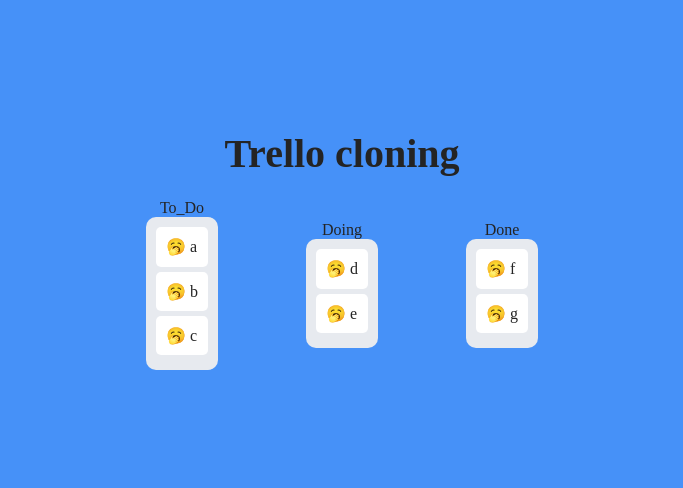
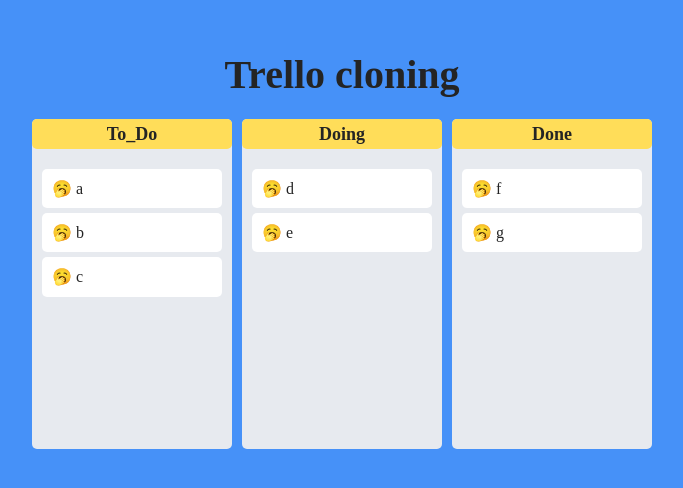
Before and after one commit to jae-hun-e/react-masterclass, a React (Create React App) app: page / in a window 1280 px wide. Shown: the part 150-638 px from the top of the page, without its empty margins (298-981 px from the left). Built offline with nearby package versions, Linux system fonts and the light colour scheme.

Commit message:
board 여러개 styleing

```diff
--- a/src/Trello.tsx
+++ b/src/Trello.tsx
@@ -18,7 +18,7 @@
       args
     );
     // ! 같은 자리에 두었을 때
-    // if (!args.draggableId) return;
+    if (!args.draggableId) return;
     // setList((oldList) => {
     //   const dragIndex = args.source.index;
     //   const dropIndex = args.destination?.index;
@@ -35,7 +35,6 @@
     //     "newList",
     //     newList
     //   );
-
     //   return newList;
     // });
   };
@@ -72,8 +71,9 @@
 `;
 
 const Boards = styled.div`
-  display: grid;
-  grid-template-columns: repeat(3, 1fr);
+  display: flex;
+  justify-content: center;
+  align-items: flex-start;
   width: 100%;
-  /* min-height: 400px; */
+  gap: 10px;
 `;
--- a/src/components/DragabbleCard.tsx
+++ b/src/components/DragabbleCard.tsx
@@ -8,7 +8,7 @@
 }
 
 function DragabbleCard({ toDo, index }: IDragabbleCardProps) {
-  console.log(toDo, "has been rendered");
+  // console.log(toDo, "has been rendered");
   return (
     <Draggable key={toDo} draggableId={toDo} index={index}>
       {(magic) => (
--- a/src/components/TrelloBoard.tsx
+++ b/src/components/TrelloBoard.tsx
@@ -10,7 +10,7 @@
 function TrelloBoard({ list, boardId }: IBoardProps) {
   return (
     <Cotainer>
-      <div>{boardId}</div>
+      <Title>{boardId}</Title>
       <Droppable droppableId={boardId}>
         {(provided) => (
           <Wrapper ref={provided.innerRef} {...provided.droppableProps}>
@@ -29,12 +29,27 @@
 const Cotainer = styled.div`
   display: flex;
   flex-direction: column;
+  background-color: ${(props) => props.theme.boardColor};
+  border-radius: 5px;
   justify-content: center;
   align-items: center;
 `;
 
 const Wrapper = styled.ul`
-  background-color: ${(props) => props.theme.boardColor};
-  border-radius: 10px;
-  padding: 10px;
+  width: 200px;
+  padding: 20px 10px;
+  padding-top: 20px;
+
+  min-height: 300px;
 `;
+
+const Title = styled.h2`
+  text-align: center;
+  font-weight: 600;
+  font-size: 18px;
+  width: 100%;
+  height: 30px;
+  padding-top: 5px;
+  border-radius: 5px;
+  background-color: ${(props) => props.theme.accentColor};
+`;
--- a/src/trelloAtom.tsx
+++ b/src/trelloAtom.tsx
@@ -8,20 +8,9 @@
 
 export const toDoState = atom<IToDoState>({
   key: "ToDo_Trello",
-  // default: ["a", "b", "c", "d", "e", "f", "g"],
   default: {
     To_Do: ["a", "b", "c"],
     Doing: ["d", "e"],
     Done: ["f", "g"],
   },
 });
-
-export const toDoState2 = atom<IToDoState>({
-  key: "ToDo_Trello2",
-  // default: ["a", "b", "c", "d", "e", "f", "g"],
-  default: {
-    To_Do: ["a", "b", "c"],
-    Doing: ["d", "e"],
-    Done: ["f", "g"],
-  },
-});
```
